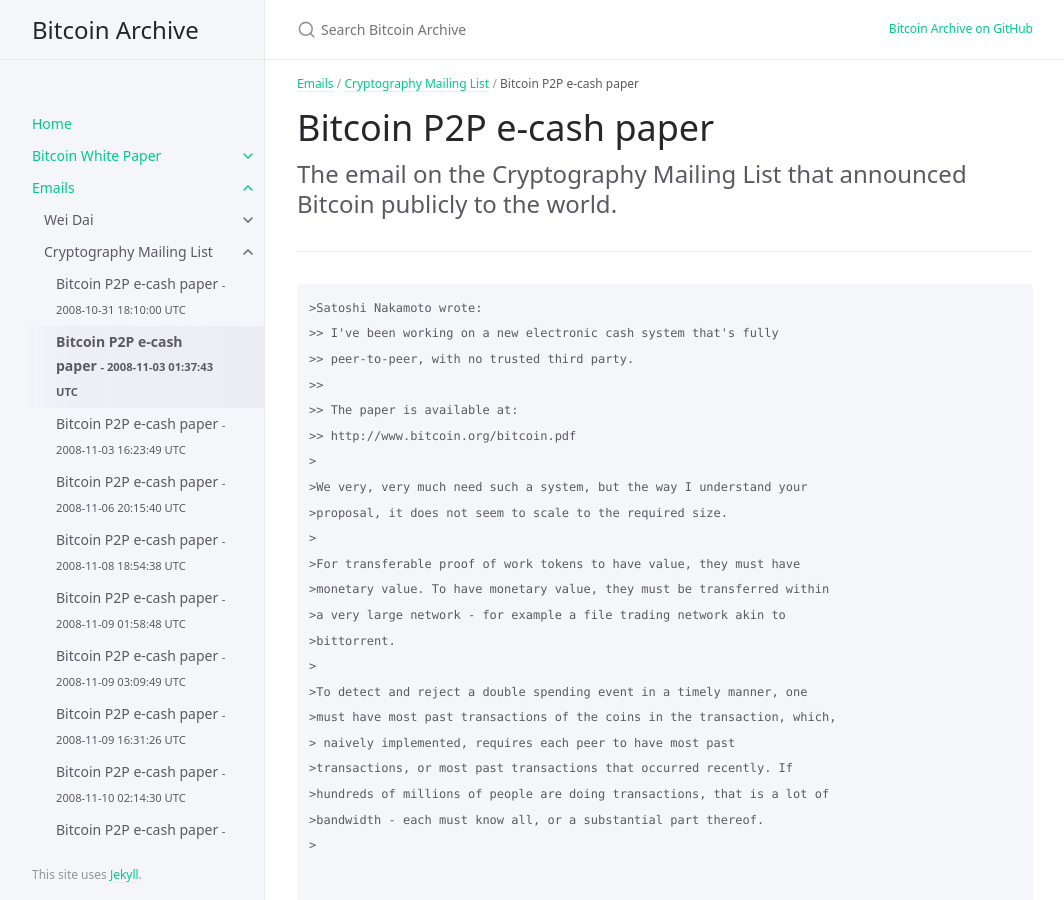
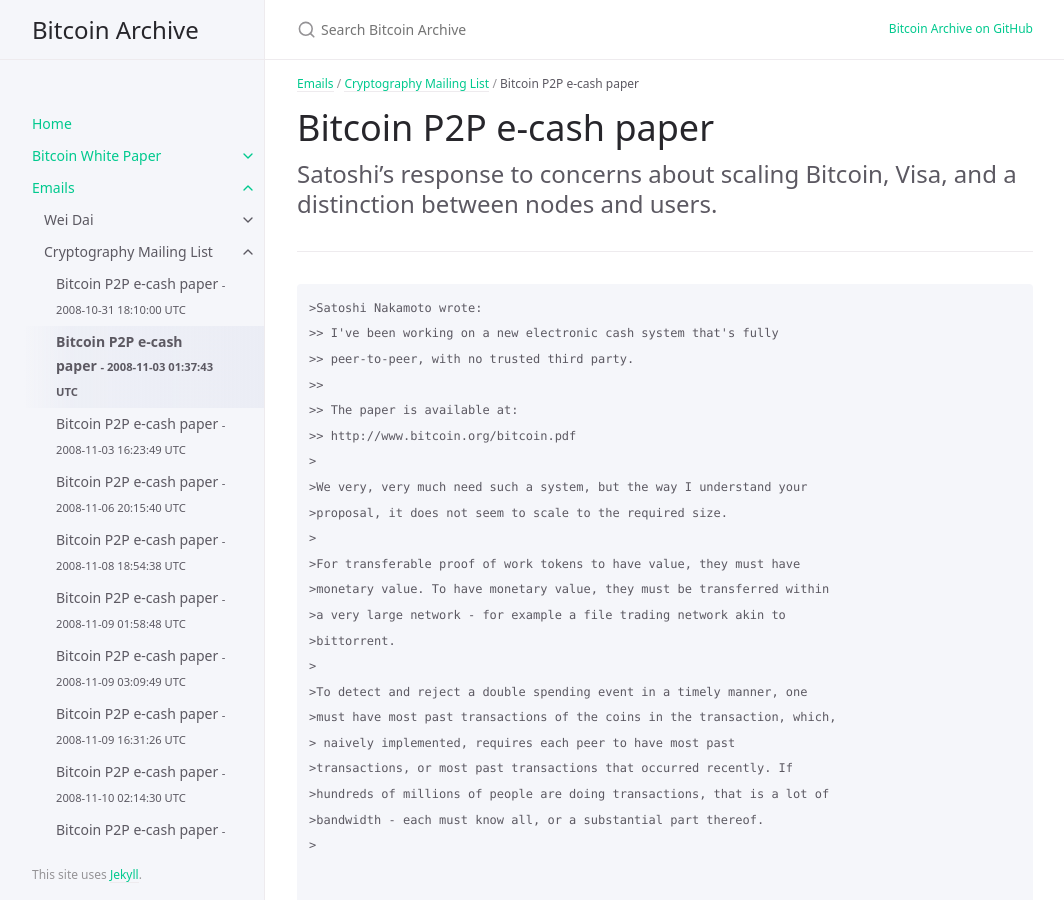
Before and after one commit to wakgill/bitcoin-archive, a Jekyll site: the page built from docs/emails/cryptography/2.md, in a window 1280 px wide and 900 px high. Shown: the whole window, without its empty margins (107-1171 px from the left). Built offline with Jekyll 4.4.1, drawn with Linux system fonts in a browser that asks for light colours.

Commit message:
Update 2.md

```diff
--- a/docs/emails/cryptography/2.md
+++ b/docs/emails/cryptography/2.md
@@ -9,7 +9,7 @@ date: 2008-11-03 01:37:43 UTC
 
 # Bitcoin P2P e-cash paper
 
-The email on the Cryptography Mailing List that announced Bitcoin publicly to the world.
+Satoshi's response to concerns about scaling Bitcoin, Visa, and a distinction between nodes and users.
 {: .fs-6 .fw-300 }
 
 ---
```
